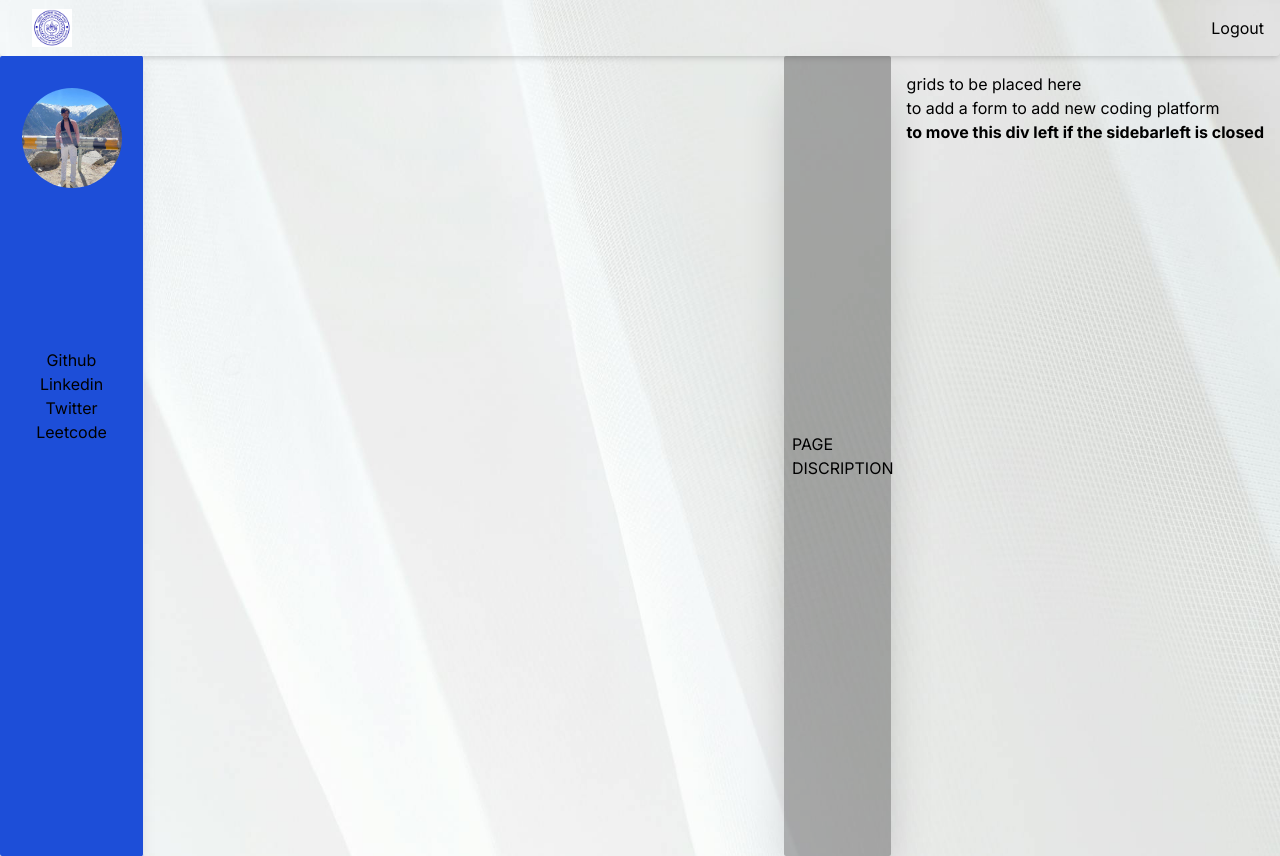
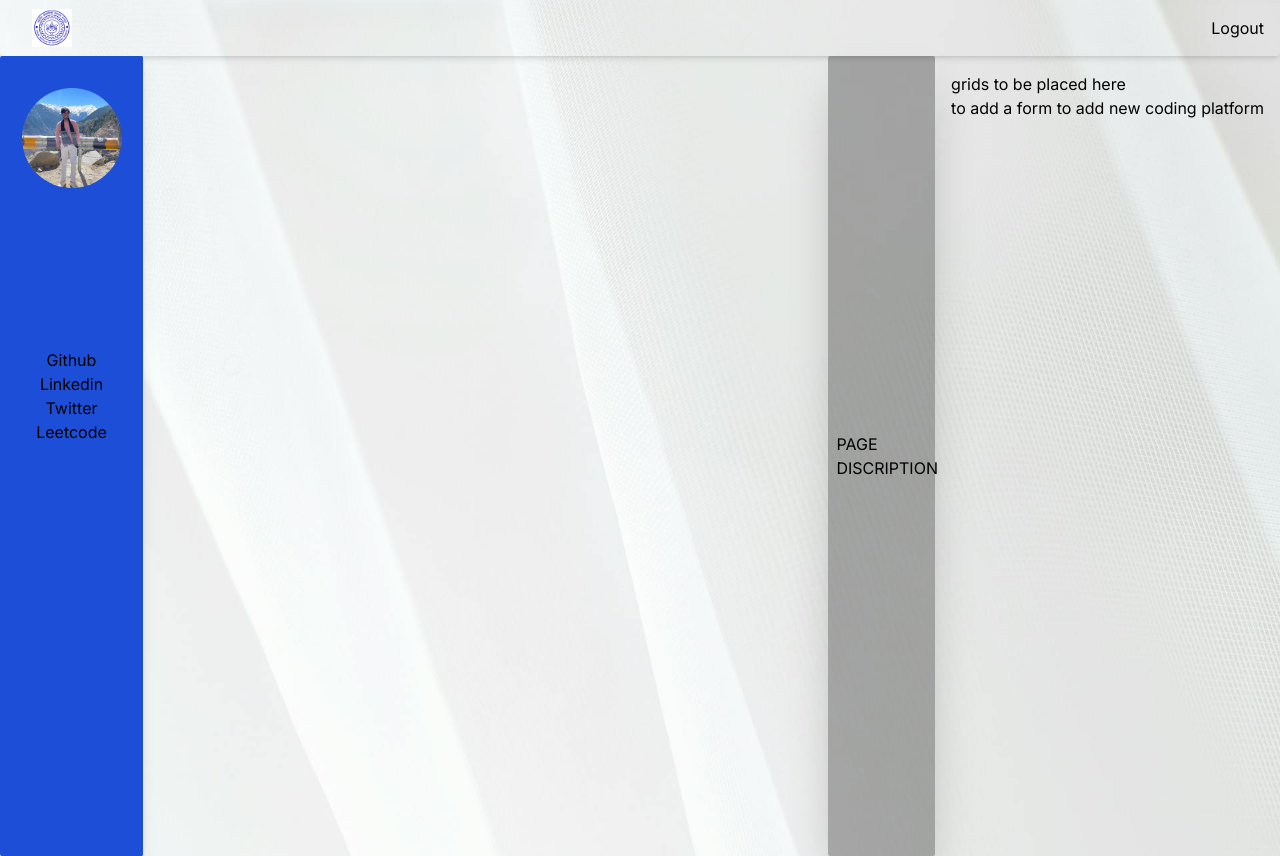
Before and after one commit to eisemsi2/trackingProject, a Next.js app: page /myspace in a window 1280 px wide. Built offline with nearby package versions, Linux system fonts and the light colour scheme.

Commit message:
fixed sidebar was not moving

```diff
--- a/src/app/myspace/page.tsx
+++ b/src/app/myspace/page.tsx
@@ -1,19 +1,27 @@
+'use client';
+
 import Login from "../ui/login";
 import { SideBarLeft } from "../ui/sidebars";
 import { SideBarRight } from "../ui/sidebars";
+import { useState } from 'react';
+
 
 export default function MySpace() {
+    const [isOpen, setIsOpen] = useState(true);
+    function handleToggle() {
+        setIsOpen((prevOpen) => !prevOpen);
+    }
     return (
         <div className="flex flex-row">
-            <SideBarLeft />
+            <SideBarLeft isOpen={isOpen} handleToggle={handleToggle}/>
             <SideBarRight />
 
-            <div className="m-4">
+            <div className={`${isOpen ? 'translate-x-0' : '-translate-x-[124px]'} m-4 transition-transform duration-1000`}>
                 grids to be placed here <br />
                 to add a form to add new coding platform <br />
-                <span className="font-bold">
+                {/* <span className="font-bold">
                     to move this div left if the sidebarleft is closed
-                </span>
+                </span> --------- fixed */}
 
             </div>
 
--- a/src/app/ui/sidebars.tsx
+++ b/src/app/ui/sidebars.tsx
@@ -1,13 +1,13 @@
 'use client';
 import Image from 'next/image';
-import { useState } from 'react';
+import { SideBarLeftProps } from './types';
 
-export function SideBarLeft() {
+export function SideBarLeft({isOpen, handleToggle}: SideBarLeftProps) {
 
-    const [isOpen, setIsOpen] = useState(true);
-    function handleToggle() {
-        setIsOpen((prevOpen) => !prevOpen);
-    }
+    // const [isOpen, setIsOpen] = useState(true);
+    // function handleToggle() {
+    //     setIsOpen((prevOpen) => !prevOpen);
+    // }
 
     return (
         <div className={`md:w-36 w-36 flex flex-row
--- /dev/null
+++ b/src/app/ui/types.ts
@@ -0,0 +1,4 @@
+export interface SideBarLeftProps {
+    isOpen: boolean;
+    handleToggle: () => void;
+}
```
